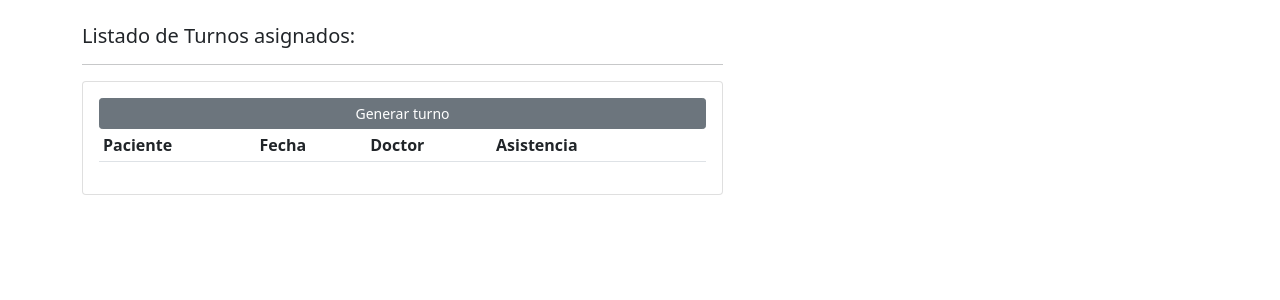
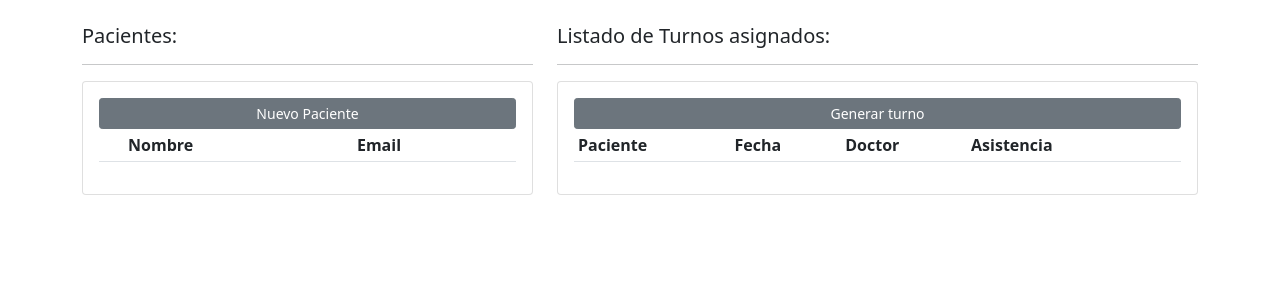
Before and after one commit to Ontos-2021/Proyecto-optica-django, a Django app: page /listado_turnos/ in a window 1280 px wide. Shown: the top 300 px of the page. Run offline with Django 3.2, Linux system fonts and the light colour scheme; data that the repository does not hold is empty.

Commit message:
agregué formulario para Pacientes

```diff
--- a/secretaria/urls.py
+++ b/secretaria/urls.py
@@ -6,4 +6,7 @@ urlpatterns = [
     path('nuevo_turno/', views.nuevoTurno, name='nuevo_turno'),
     path('modificar_turno/<str:pk>', views.modificarTurno, name='modificar_turno'),
     path('borrar_turno/<str:pk>', views.borrarTurno, name='borrar_turno'),
+    path('ver_paciente/<str:pk>', views.verPaciente, name='ver_paciente'),
+    path('nuevo_paciente/', views.nuevoPaciente, name='nuevo_paciente'),
+    path('borrar_paciente/<str:pk>', views.borrarPaciente, name='borrar_paciente'),
 ]
--- a/secretaria/views.py
+++ b/secretaria/views.py
@@ -1,13 +1,46 @@
 from django.shortcuts import render, redirect
 from .models import Turno
-from .forms import TurnoForm
+from .forms import TurnoForm, PacienteForm
+from pacientes.models import Paciente
+
+
+def verPaciente(request, pk):
+    paciente = Paciente.objects.get(id=pk)
+    form = PacienteForm(instance=paciente)
+    if request.method == 'POST':
+        form = PacienteForm(request.POST, instance=paciente)
+        if form.is_valid():
+            form.save()
+        return redirect('/listado_turnos/')
+    context = {'form': form}
+    return render(request, 'secretaria/ver_paciente.html', context )
+
+def nuevoPaciente(request):
+    form = PacienteForm
+    if request.method == 'POST':
+        form = PacienteForm(request.POST)
+        if form.is_valid():
+            form.save()
+            return redirect('listado_turnos')
+
+    context={'form': form}
+    return render(request, 'secretaria/nuevo_paciente.html', context)
+
+
+def borrarPaciente(request, pk):
+    paciente = Paciente.objects.get(id=pk)
+    if request.method == "POST":
+        paciente.delete()
+        return redirect('listado_turnos')
+    context = {'paciente': paciente}
+    return render(request, 'secretaria/borrar_paciente.html', context)
 
 
 def turnos(request):
-
+    pacientes = Paciente.objects.all()
     turnos = Turno.objects.all()
 
-    context = {'turnos': turnos}
+    context = {'turnos': turnos, 'pacientes': pacientes}
     return render(request, 'secretaria/homeTurnos.html', context)
 
 def nuevoTurno(request):
--- a/templates/secretaria/homeTurnos.html
+++ b/templates/secretaria/homeTurnos.html
@@ -6,6 +6,31 @@
 <br>
 <div class="container">
 <div class="row">
+    <div class="col-md-5">
+        <h5>Pacientes:</h5>
+        <hr>
+        <div class="card card-body">
+            <a class="btn btn-secondary btn-sm btn-block" href="{% url 'nuevo_paciente' %}">Nuevo Paciente</a>
+            <table class="table table-sm">
+                <tr>
+                    <th></th>
+                    <th>Nombre</th>
+                    <th>Email</th>
+                </tr>
+
+
+            {% for paciente in pacientes %}
+            <tr>
+                <td><a class="btn btn-outline-dark" href="{% url 'ver_paciente' paciente.id %}">Ver</a></td>
+                <td>{{paciente.nombre}}</td>
+                <td>{{paciente.email}}</td>
+
+            </tr>
+
+            {% endfor %}
+            </table>
+        </div>
+    </div>
 
     <div class="col-md-7">
         <h5>Listado de Turnos asignados:</h5>
```
Also changed, not shown: secretaria/forms.py (+7 -0 lines), templates/secretaria/borrar_paciente.html (added, +25 -0 lines), templates/secretaria/nuevo_paciente.html (added, +24 -0 lines), templates/secretaria/ver_paciente.html (added, +26 -0 lines), templates/ventas/lista_pedidos.html (+2 -25 lines).
